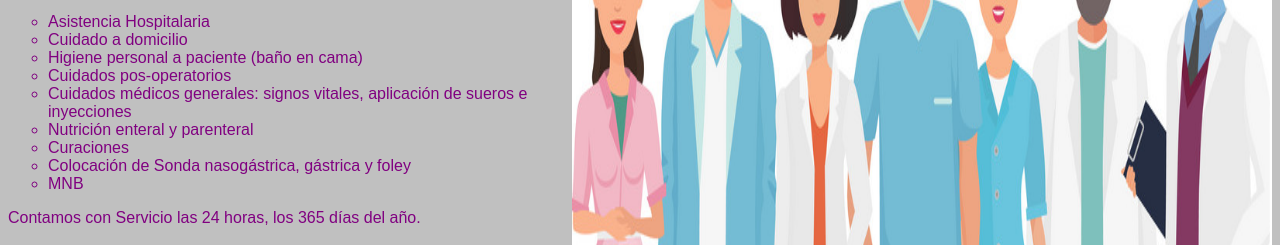
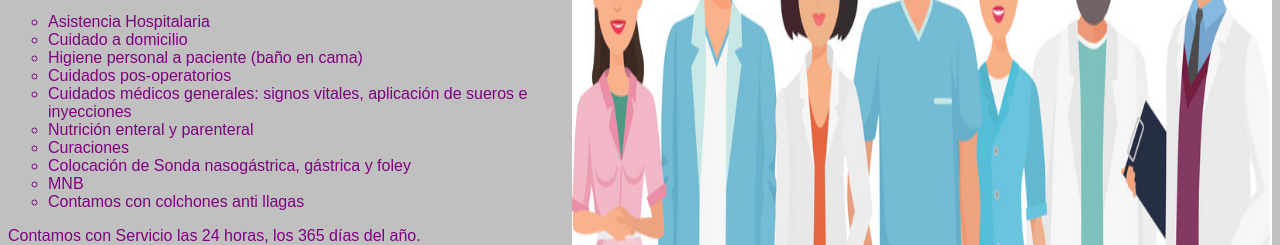
Before and after one commit to jCarlosgs/Guardias_Alberto, a plain HTML site: page index.html in a window 1280 px wide. Shown: the part 531-776 px from the top of the page. Drawn offline with Linux system fonts and the light colour scheme.

Commit message:
Update index.html

```diff
--- a/index.html
+++ b/index.html
@@ -42,6 +42,7 @@
       <li type="circle">Curaciones</li>
       <li type="circle">Colocación de Sonda nasogástrica, gástrica y foley</li>
       <li type="circle">MNB</li>
+      <li type="circle">Contamos con colchones anti llagas</li>
       <!-- Este ul es para darles asignacion de figuras para que se destaquen de lo demas ya que en esta parte se define el servicio que se esta ofreciendo y son varios puntos que se estan definiendo -->
     </ul>
     Contamos con Servicio las 24 horas, los 365 días del año.
```
